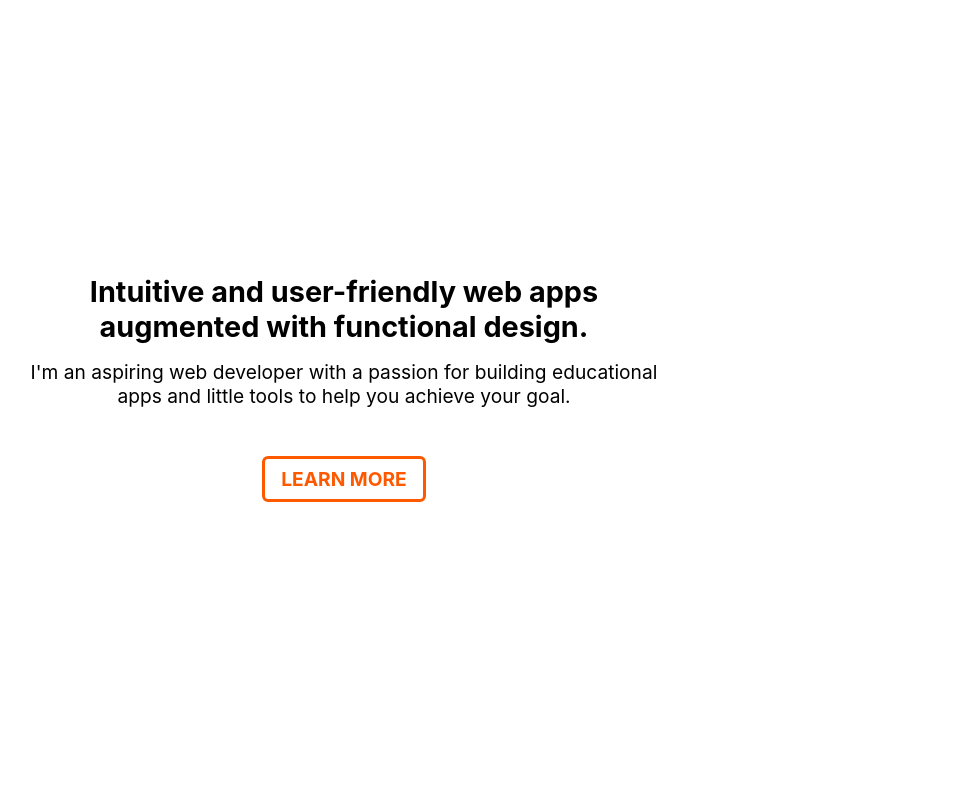
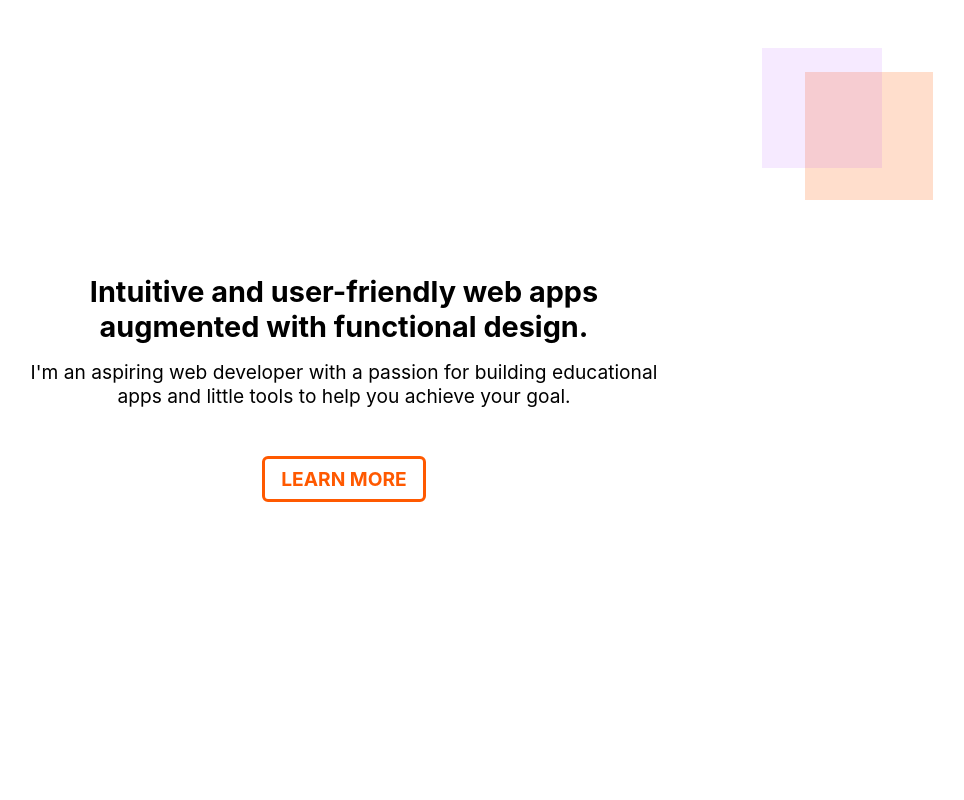
Before and after one commit to Str4yWolf/portfolio, a React (Create React App) app: page / in a window 1280 px wide. Shown: the top 800 px of the page, without its empty margins (296-1260 px from the left). Built offline with nearby package versions, Linux system fonts and the light colour scheme.

Commit message:
minor adaptations

```diff
--- a/src/App.js
+++ b/src/App.js
@@ -1,4 +1,4 @@
-import React from 'react';
+import React, { useState } from 'react';
 import './styles.scss';
 import GapSpacer from './components/GapSpacer';
 import ProjectCard from './components/ProjectCard';
@@ -10,6 +10,8 @@ import ProjectStockhub from './assets/stockhub.png';
 import ProjectWIP from './assets/wip.png';
 
 const App = () => {
+
+  const [showImprint, setShowImprint] = useState(false);
 
   const navItems = [{ title: 'Home', href: '#App' },
                     { title: 'About', href: '#specialization' },
@@ -54,7 +56,8 @@ const App = () => {
   return (
     <div id="App" className="App">
 
-
+      <div id="block1" />
+      <div id="block2" />
 
       <main id="about">
         <div className="about">
@@ -156,13 +159,17 @@ const App = () => {
                                         />) }
         </div>
 
-        <GapSpacer height="45vh" />
+        <GapSpacer height="15vh" />
         <p>Would be happy to get in touch with you!</p>
 
         <GapSpacer height="10vh" />
 
+        <span id="footer-line" />
+
+        <GapSpacer height="10vh" />
+
         <div className="social">
-          <a href="https://www.linkedin.com/in/michael-woei-kang-huang-274631194/" target="_blank" rel="noopener noreferrer">
+          <a href="https://www.linkedin.com/in/michael-woei-kang-huang/" target="_blank" rel="noopener noreferrer">
             <img
               src={SocialLinkedIn}
               alt="Michael Woei Kang Huang on LinkedIn"
@@ -181,9 +188,21 @@ const App = () => {
         </div>
       </main>
 
-
       <footer id="footer">
         <sup>&copy; 2020, Michael Woei Kang Huang</sup>
+
+        <br />
+        <sub
+          id="imprint"
+          onClick={() => setShowImprint(!showImprint)}
+            >Imprint</sub>
+        {
+          showImprint && <div>
+            Angerburger Str. 1<br />
+            27356 Rotenburg<br />
+            Germany
+          </div>
+        }
       </footer>
     </div>
   );
--- a/src/styles.scss
+++ b/src/styles.scss
@@ -7,6 +7,10 @@
 	text-align: center;
 	word-wrap: break-word;
 	scroll-behavior: smooth;
+}
+
+:root {
+	overflow-x: hidden;
 }
 
 $accent-color: #ff5900;
@@ -39,6 +43,32 @@ p {
 	}
 }
 
+#block1 {
+	position: absolute;
+
+	top: 9vh;
+	right: 4vw;
+
+	width: 16vmin;
+	height: 16vmin;
+
+	background: $accent-color;
+	opacity: 0.2;
+}
+
+#block2 {
+	position: absolute;
+
+	top: 6vh;
+	right: 8vw;
+
+	width: 15vmin;
+	height: 15vmin;
+
+	background: $secondary-color;
+	opacity: 0.1;
+}
+
 header {
 	// ok
 	z-index: 10;
@@ -51,7 +81,7 @@ nav {
 	height: 42px;
 	background: white;
 	text-align: center;
-	border-bottom: 2px solid rgba(0,0,0,0.9);
+	border-bottom: 1px solid rgba(127,127,127,0.5);
 	a {
 		display: inline-block;
 		position: relative;
@@ -195,11 +225,26 @@ main {
 	}
 }
 
+#footer-line {
+	display: block;
+	height: 5px;
+	width: 100%;
+	background: $primary-color;
+}
 
 footer {
 	margin: 10vh auto 5vh auto;
+
+	#imprint {
+		text-decoration: underline;
+		cursor: pointer;
+	}
+
+	div {
+		padding-top: 4vh;
+		font-size: 0.75rem;
+	}
 }
-
 
 
 
@@ -307,7 +352,7 @@ footer {
 	}
 }
 
-@media only screen and (max-width: 8192px) {
+@media only screen and (max-width: 8640px) {
 	.grid {
 		grid-template-rows: repeat(1, 1fr);
 		grid-template-columns: repeat(3, 1fr);
```
